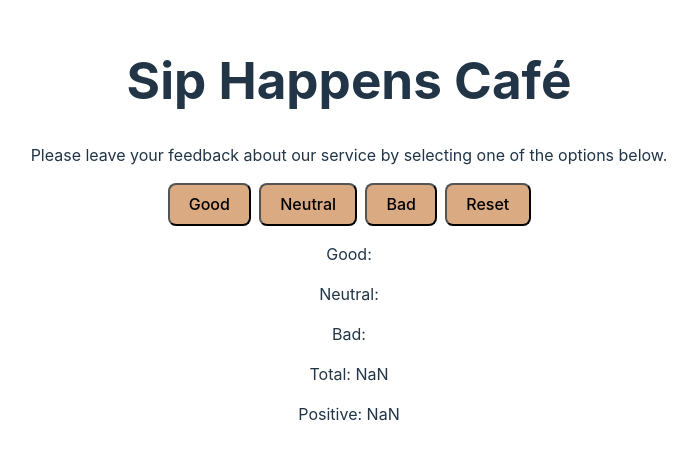
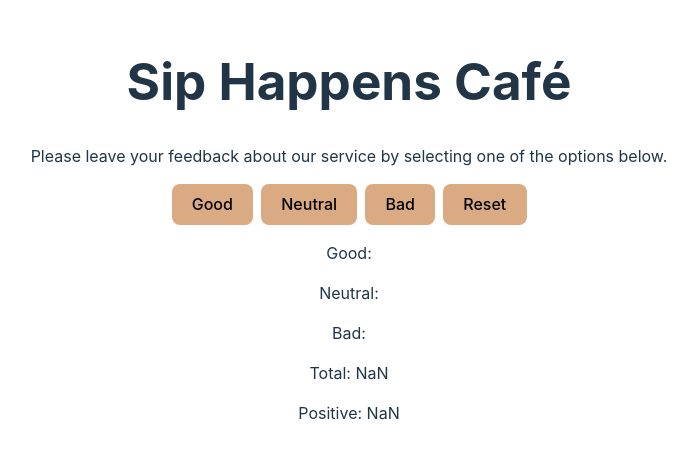
Before and after one commit to Anastassia2312/goit-react-hw-02, a React (Vite) app: page / in a window 1280 px wide. Shown: the part 170-630 px from the top of the page, without its empty margins (291-988 px from the left). Built offline with nearby package versions, Linux system fonts and the light colour scheme.

Commit message:
Update index.css

```diff
--- a/src/components/index.css
+++ b/src/components/index.css
@@ -28,6 +28,7 @@ h1 {
 
 button {
   border-radius: 8px;
+  border: 1px solid transparent;
   padding: 0.6em 1.2em;
   font-size: 1em;
   font-weight: 500;
```
